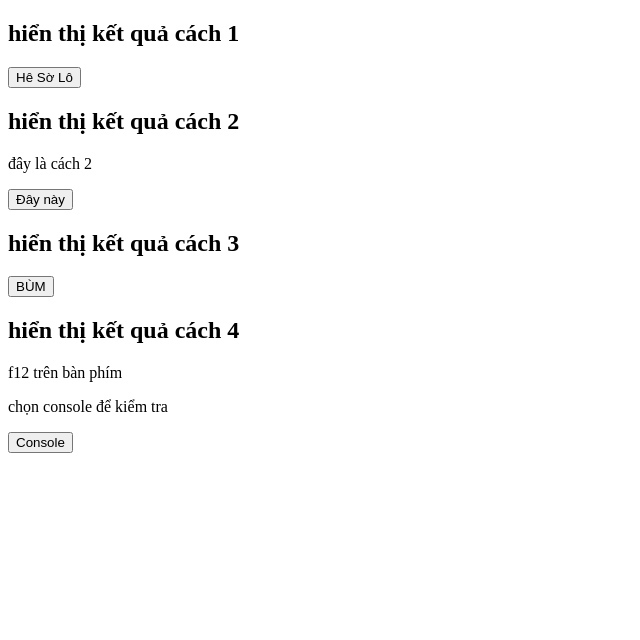
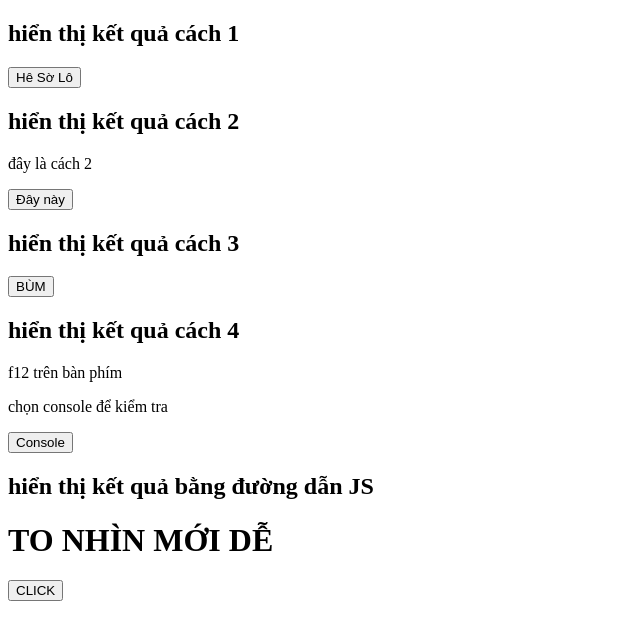
Before and after one commit to mrmitcp1/test, a plain HTML site: page baitaphangngay/hienthidauraJS.html in a window 1280 px wide. Shown: the whole page, without its empty margins (0-640 px from the left). Drawn offline with Linux system fonts and the light colour scheme.

Commit message:
hienthidaura2

```diff
--- a/baitaphangngay/hienthidaura.js
+++ b/baitaphangngay/hienthidaura.js
@@ -1,3 +1,3 @@
 function myFunction(){
-    document.getElementById('demo1').inert='bé cũng dược';
+    document.getElementById('demo1').innerHTML='bé cũng dược';
 }
--- a/baitaphangngay/hienthidauraJS.html
+++ b/baitaphangngay/hienthidauraJS.html
@@ -20,8 +20,13 @@
 <h2>hiển thị kết quả cách 4</h2>
 <p>f12 trên bàn phím</p>
 <p>chọn console để kiểm tra</p>
-<script> let a = 2 + 3</script>
-<button onclick="console.log(a)"> Console</button>
+<script> let a = 2+3</script>
+<button onclick="console.log(a)" > Console </button>
+
+<h2> hiển thị kết quả bằng đường dẫn JS</h2>
+<h1 id="demo1">TO NHÌN MỚI DỄ</h1>
+<script src="hienthidaura.js" ></script>
+<button onclick="myFunction()"> CLICK </button>
 
 
 </body>
```
